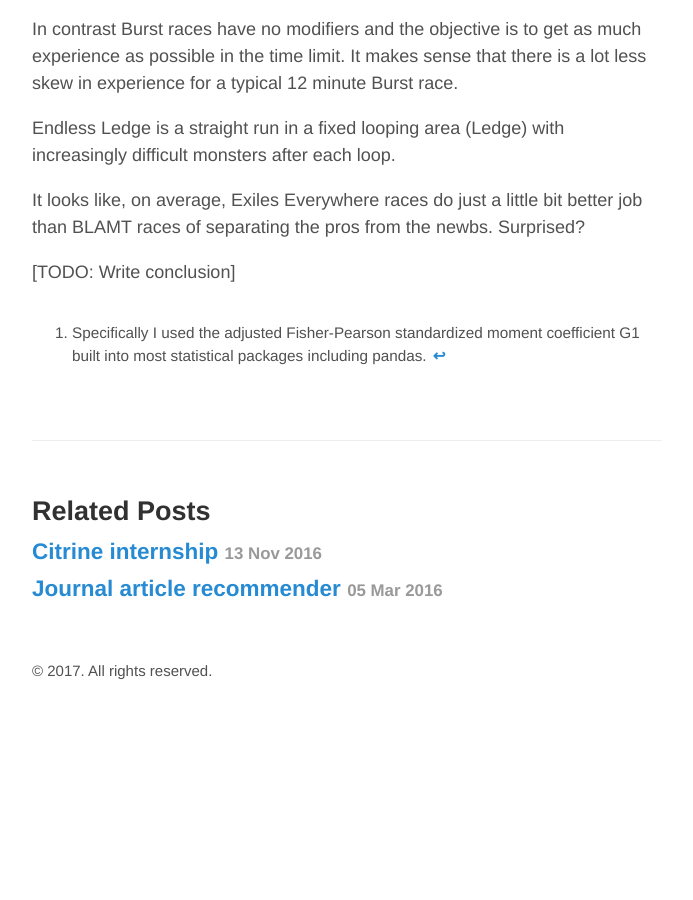
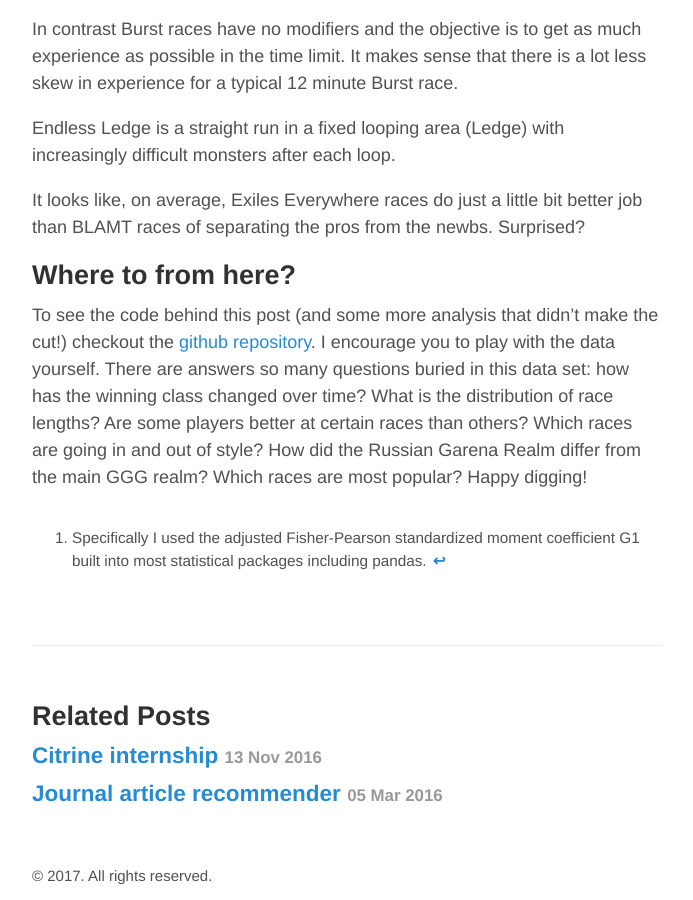
Before and after one commit to stevejbrown/stevejbrown.github.io, a Jekyll site: the page built from _posts/2017-03-01-PoE-analysis.md, in a window 1280 px wide and 900 px high, scrolled down 5531 px. Shown: the whole window, without its empty margins (293-986 px from the left). Built offline with Jekyll 4.4.1, drawn with Linux system fonts in a browser that asks for light colours; before the commit the page ends 6251 px from its top, so only the background shows below that.

Commit message:
Added conclusion

```diff
--- a/_posts/2017-03-01-PoE-analysis.md
+++ b/_posts/2017-03-01-PoE-analysis.md
@@ -151,4 +151,12 @@ increasingly difficult monsters after each loop.
 It looks like, on average, Exiles Everywhere races do just a little bit better
 job than BLAMT races of separating the pros from the newbs. Surprised?
 
-[TODO: Write conclusion]
+## Where to from here?
+
+To see the code behind this post (and some more analysis that didn't make the
+cut!) checkout the [github repository](). I encourage you to play with the data
+yourself. There are answers so many questions buried in this data set: how has
+the winning class changed over time? What is the distribution of race lengths?
+Are some players better at certain races than others? Which races are going in
+and out of style? How did the Russian Garena Realm differ from the main GGG
+realm? Which races are most popular? Happy digging!
```
